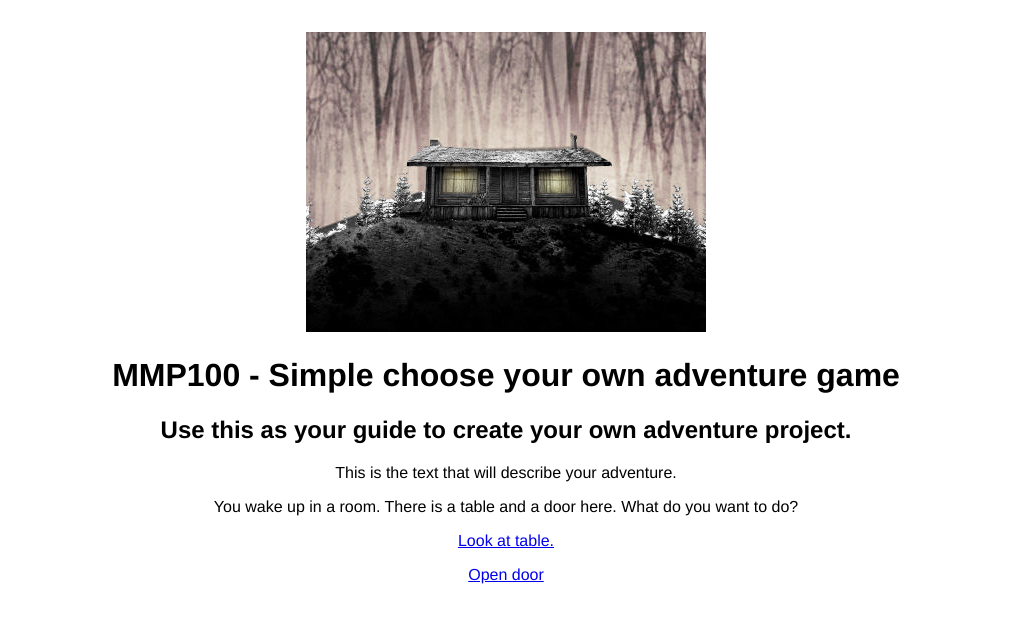
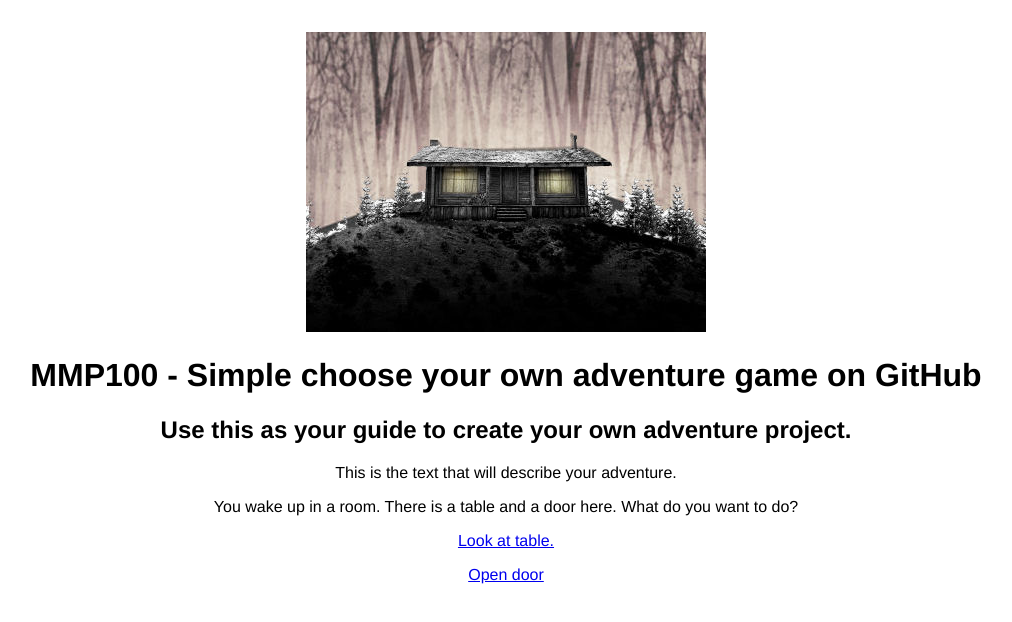
Before and after one commit to dangadget/demo2020, a plain HTML site: page index.html in a window 1280 px wide. Shown: the whole page, without its empty margins (134-1146 px from the left). Drawn offline with Linux system fonts and the light colour scheme.

Commit message:
Update index.html

```diff
--- a/index.html
+++ b/index.html
@@ -7,7 +7,7 @@
     </head>
     <body>
       <img src="images/log-cabin.jpg">
-        <h1>MMP100 - Simple choose your own adventure game</h1>
+        <h1>MMP100 - Simple choose your own adventure game on GitHub</h1>
         <h2>Use this as your guide to create your own adventure project.</h2>
 
         <p>This is the text that will describe your adventure.</p>
```
